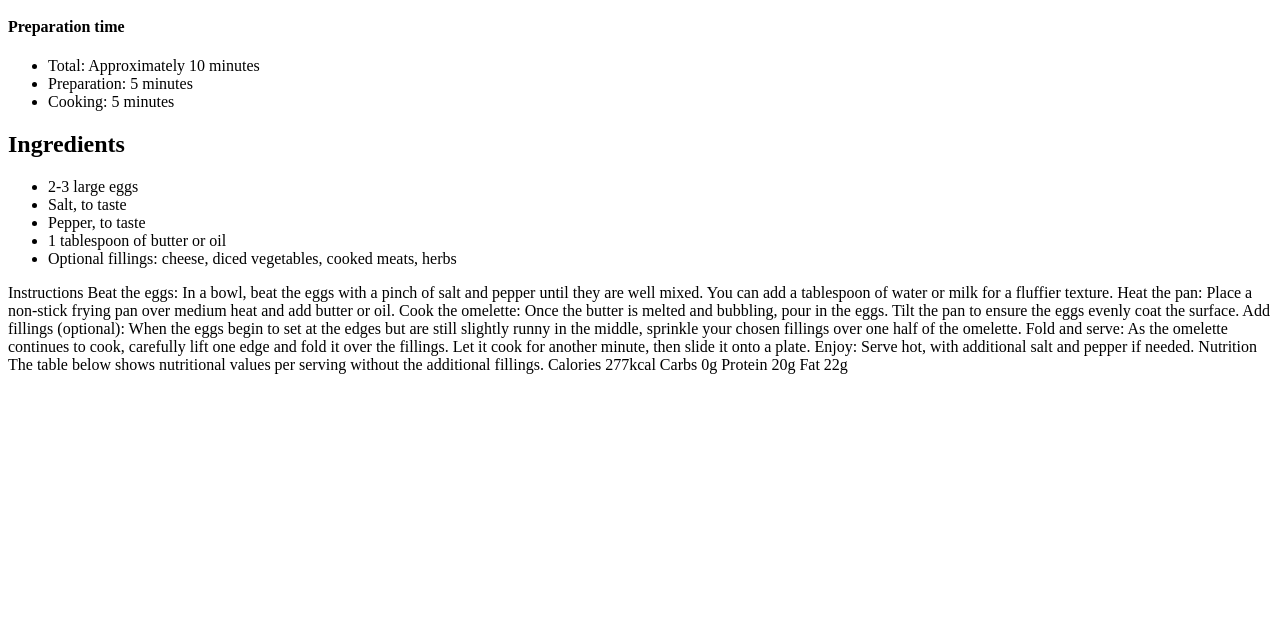
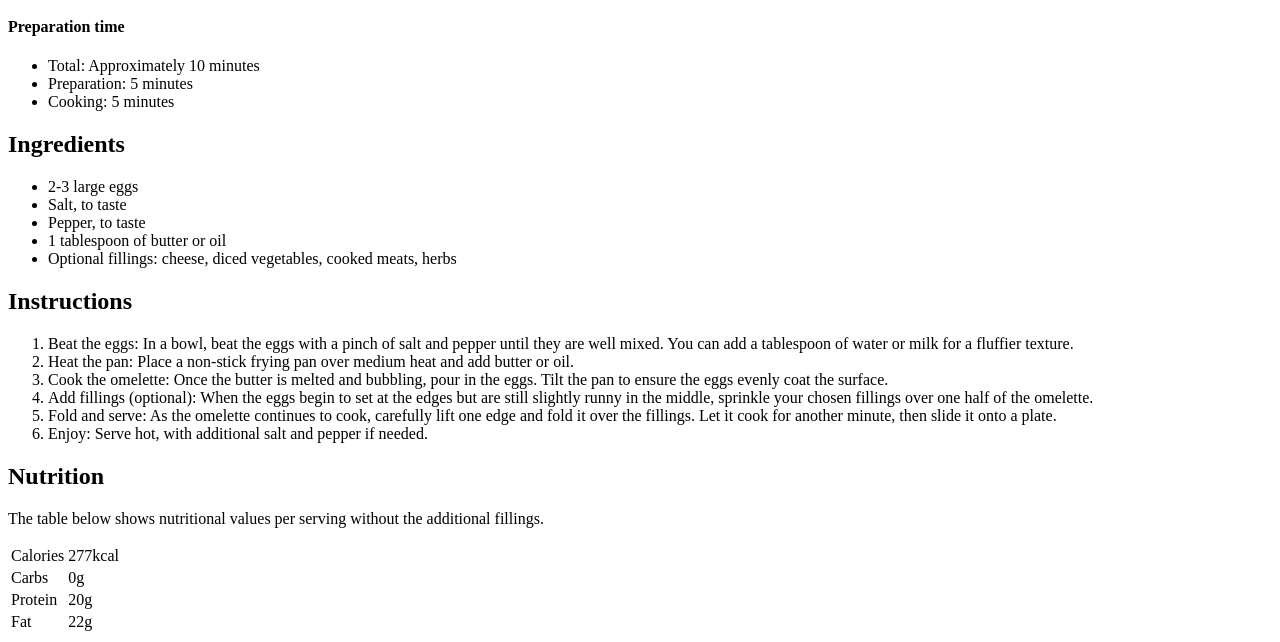
Before and after one commit to amittam104/Recipe-Page, a plain HTML site: page index.html in a window 1280 px wide. Shown: the part 713-1355 px from the top of the page. Before the commit the page ends 1095 px from the top, so only its background shows below. Drawn offline with Linux system fonts and the light colour scheme.

Commit message:
chore: markup update

```diff
--- a/index.html
+++ b/index.html
@@ -8,47 +8,103 @@
   </head>
   <body>
     <div class="container">
-      <img src="assets/images/image-omelette.jpeg" />
-      <h1>Simple Omelette Recipe</h1>
-      <p>
+      <img
+        src="assets/images/image-omelette.jpeg"
+        class="img"
+        alt="omelette dish"
+      />
+      <h1 class="recipe-header">Simple Omelette Recipe</h1>
+      <p class="recipe-intro">
         An easy and quick dish, perfect for any meal. This classic omelette
         combines beaten eggs cooked to perfection, optionally filled with your
         choice of cheese, vegetables, or meats.
       </p>
       <div class="prep-time">
-        <h4>Preparation time</h4>
-        <ul>
-          <li>Total: Approximately 10 minutes</li>
-          <li>Preparation: 5 minutes</li>
-          <li>Cooking: 5 minutes</li>
+        <h4 class="prep-header">Preparation time</h4>
+        <ul class="prep-list">
+          <li class="prep">
+            <span class="prep-name">Total:</span> Approximately 10 minutes
+          </li>
+          <li class="prep">
+            <span class="prep-name">Preparation:</span> 5 minutes
+          </li>
+          <li class="prep">
+            <span class="prep-name">Cooking:</span> 5 minutes
+          </li>
         </ul>
       </div>
       <div class="ingredients">
-        <h2>Ingredients</h2>
-        <ul>
-          <li>2-3 large eggs</li>
-          <li>Salt, to taste</li>
-          <li>Pepper, to taste</li>
-          <li>1 tablespoon of butter or oil</li>
-          <li>
+        <h2 class="section-header">Ingredients</h2>
+        <ul class="ingredients-list">
+          <li class="ing">2-3 large eggs</li>
+          <li class="ing">Salt, to taste</li>
+          <li class="ing">Pepper, to taste</li>
+          <li class="ing">1 tablespoon of butter or oil</li>
+          <li class="ing">
             Optional fillings: cheese, diced vegetables, cooked meats, herbs
           </li>
         </ul>
       </div>
-
-      Instructions Beat the eggs: In a bowl, beat the eggs with a pinch of salt
-      and pepper until they are well mixed. You can add a tablespoon of water or
-      milk for a fluffier texture. Heat the pan: Place a non-stick frying pan
-      over medium heat and add butter or oil. Cook the omelette: Once the butter
-      is melted and bubbling, pour in the eggs. Tilt the pan to ensure the eggs
-      evenly coat the surface. Add fillings (optional): When the eggs begin to
-      set at the edges but are still slightly runny in the middle, sprinkle your
-      chosen fillings over one half of the omelette. Fold and serve: As the
-      omelette continues to cook, carefully lift one edge and fold it over the
-      fillings. Let it cook for another minute, then slide it onto a plate.
-      Enjoy: Serve hot, with additional salt and pepper if needed. Nutrition The
-      table below shows nutritional values per serving without the additional
-      fillings. Calories 277kcal Carbs 0g Protein 20g Fat 22g
+      <div class="instructions">
+        <h2 class="section-header">Instructions</h2>
+        <ol class="instructions-list">
+          <li class="instruction">
+            <span class="instruction-name">Beat the eggs:</span> In a bowl, beat
+            the eggs with a pinch of salt and pepper until they are well mixed.
+            You can add a tablespoon of water or milk for a fluffier texture.
+          </li>
+          <li class="instruction">
+            <span class="instruction-name">Heat the pan:</span> Place a
+            non-stick frying pan over medium heat and add butter or oil.
+          </li>
+          <li class="instruction">
+            <span class="instruction-name">Cook the omelette:</span> Once the
+            butter is melted and bubbling, pour in the eggs. Tilt the pan to
+            ensure the eggs evenly coat the surface.
+          </li>
+          <li class="instruction">
+            <span class="instruction-name">Add fillings (optional):</span> When
+            the eggs begin to set at the edges but are still slightly runny in
+            the middle, sprinkle your chosen fillings over one half of the
+            omelette.
+          </li>
+          <li class="instruction">
+            <span class="instruction-name">Fold and serve:</span> As the
+            omelette continues to cook, carefully lift one edge and fold it over
+            the fillings. Let it cook for another minute, then slide it onto a
+            plate.
+          </li>
+          <li class="instruction">
+            <span class="instruction-name">Enjoy:</span> Serve hot, with
+            additional salt and pepper if needed.
+          </li>
+        </ol>
+      </div>
+      <div class="nutrition">
+        <h2 class="section-header">Nutrition</h2>
+        <p class="nutrition-description">
+          The table below shows nutritional values per serving without the
+          additional fillings.
+        </p>
+        <table class="nutrition-table">
+          <tr class="table-row">
+            <td class="table-cell">Calories</td>
+            <td class="table-cell">277kcal</td>
+          </tr>
+          <tr class="table-row">
+            <td class="table-cell">Carbs</td>
+            <td class="table-cell">0g</td>
+          </tr>
+          <tr class="table-row">
+            <td class="table-cell">Protein</td>
+            <td class="table-cell">20g</td>
+          </tr>
+          <tr class="table-row">
+            <td class="table-cell">Fat</td>
+            <td class="table-cell">22g</td>
+          </tr>
+        </table>
+      </div>
     </div>
   </body>
 </html>
```
